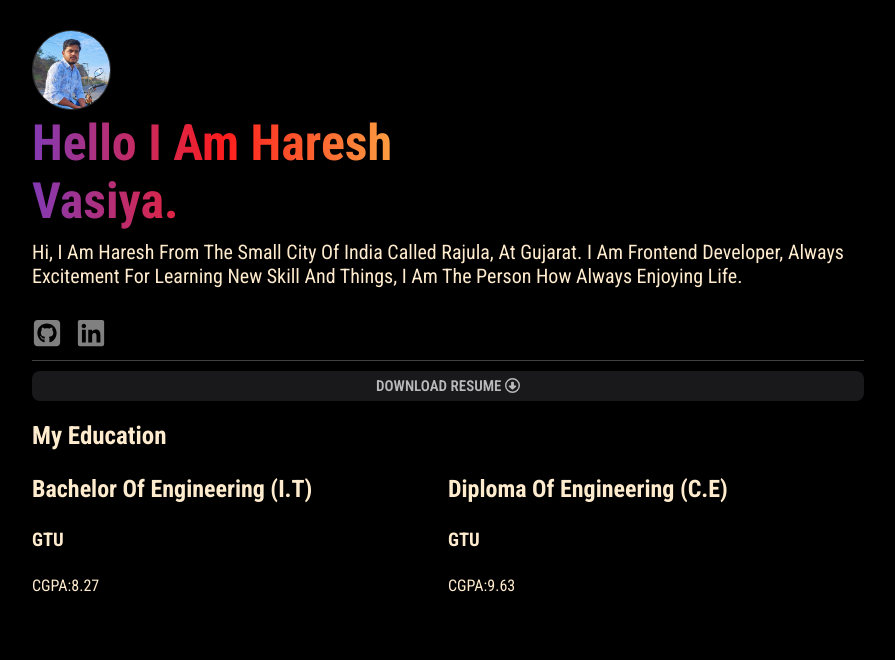
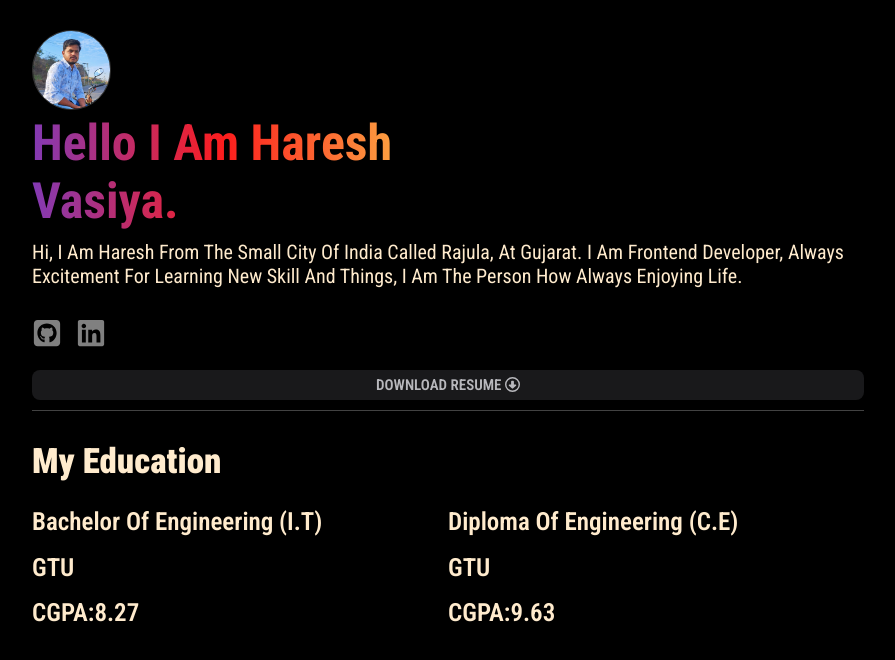
Before and after one commit to haresh-vasiya/portfolio-stie1, a plain HTML site: page index.html in a window 1280 px wide. Shown: the whole page, without its empty margins (192-1087 px from the left). Drawn offline with Linux system fonts and the light colour scheme.

Commit message:
first commit

```diff
--- a/index.html
+++ b/index.html
@@ -1,41 +1,55 @@
 <!DOCTYPE html>
 <html lang="en">
   <head>
-    <meta charset="UTF-8">
-    <meta name="viewport" content="width=device-width, initial-scale=1.0">
+    <meta charset="UTF-8" />
+    <meta name="viewport" content="width=device-width, initial-scale=1.0" />
     <title>Haresh Vasiya</title>
-    <link rel="stylesheet" href="main.css">
-    <script src="https://cdnjs.cloudflare.com/ajax/libs/font-awesome/6.5.2/js/all.min.js" integrity="sha512-u3fPA7V8qQmhBPNT5quvaXVa1mnnLSXUep5PS1qo5NRzHwG19aHmNJnj1Q8hpA/nBWZtZD4r4AX6YOt5ynLN2g==" crossorigin="anonymous" referrerpolicy="no-referrer"></script>
+    <link rel="stylesheet" href="main.css" />
+    <script
+      src="https://cdnjs.cloudflare.com/ajax/libs/font-awesome/6.5.2/js/all.min.js"
+      integrity="sha512-u3fPA7V8qQmhBPNT5quvaXVa1mnnLSXUep5PS1qo5NRzHwG19aHmNJnj1Q8hpA/nBWZtZD4r4AX6YOt5ynLN2g=="
+      crossorigin="anonymous"
+      referrerpolicy="no-referrer"
+    ></script>
   </head>
   <body>
     <main class="container">
       <section class="intro">
-            <img src="/assets/IMG_20240307_090447.jpg" alt="profile-pic">
-            <h1 class="banner-text">
-                Hello I am Haresh Vasiya.
-            </h1>
+        <img src="/assets/IMG_20240307_090447.jpg" alt="profile-pic" />
+        <h1 class="banner-text">Hello I am Haresh Vasiya.</h1>
         <p>
-                hi, i am haresh from the small city of india called rajula, at Gujarat. I am frontend developer, always excitement for learning new skill and things, i am the person how always enjoying life.
+          hi, i am haresh from the small city of india called rajula, at
+          Gujarat. I am frontend developer, always excitement for learning new
+          skill and things, i am the person how always enjoying life.
         </p>
-
-                <a href="https://github.com/haresh-vasiya"> <i class="fa-brands fa-square-github icon"></i></a>
-                <a href="https://www.linkedin.com/in/haresh-vasiya?utm_source=share&utm_campaign=share_via&utm_content=profile&utm_medium=android_app"><i class="fa-brands fa-linkedin icon"></i></a>
+        <div class="social-btn">
+          <a href="https://github.com/haresh-vasiya">
+            <i class="fa-brands fa-square-github icon"></i
+          ></a>
+          <a
+            href="https://www.linkedin.com/in/haresh-vasiya?utm_source=share&utm_campaign=share_via&utm_content=profile&utm_medium=android_app"
+            ><i class="fa-brands fa-linkedin icon"></i
+          ></a>
+        </div>
+        <div class="cv-btn">
+          <a href="assets/Haresh Vasiya's Resume.pdf"
+            >download resume <i class="fa-regular fa-circle-down"></i
+          ></a>
+        </div>
       </section>
       <section class="education">
-            <button class="cv-btn"> <a href="assets/Haresh Vasiya's Resume.pdf">download resume <i class="fa-regular fa-circle-down"></i></a> </button>
         <h1>my education</h1>
         <div class="qualification">
-
-                <span>
-                    <h2>bachelor of engineering (I.T)</h2>
-                    <h3>GTU</h3>
-                    <p>CGPA:8.27</p>
-                </span>
-                <span>
-                    <h2>diploma of engineering (c.e)</h2>
-                    <h3>GTU</h3>
-                    <p>CGPA:9.63</p>
-                </span>
+          <ul>
+            <li>bachelor of engineering (I.T)</li>
+            <li>GTU</li>
+            <li>CGPA:8.27</li>
+          </ul>
+          <ul>
+            <li>diploma of engineering (c.e)</li>
+            <li>GTU</li>
+            <li>CGPA:9.63</li>
+          </ul>
         </div>
       </section>
     </main>
--- a/main.css
+++ b/main.css
@@ -1,23 +1,22 @@
-@import url('https://fonts.googleapis.com/css2?family=Oswald:wght@200..700&family=Roboto+Condensed:ital,wght@0,100..900;1,100..900&display=swap');
+@import url("https://fonts.googleapis.com/css2?family=Oswald:wght@200..700&family=Roboto+Condensed:ital,wght@0,100..900;1,100..900&display=swap");
 
-:root{
-    --font1:"Oswald", sans-serif;
-    --font2:"Roboto Condensed", sans-serif;
+:root {
+  --font1: "Oswald", sans-serif;
+  --font2: "Roboto Condensed", sans-serif;
 }
 
-
-*{
+* {
   padding: 0px;
   margin: 0px;
   box-sizing: border-box;
 }
 
-body{
+body {
   background-color: black;
   color: blanchedalmond;
 }
 
-main{
+main {
   display: flex;
   flex-flow: column wrap;
   align-content: center;
@@ -31,26 +30,29 @@ img {
   border: 1.5px solid #80808069;
 }
 
-
-.intro{
+.intro {
   width: 65vw;
   margin-top: 30px;
   padding-bottom: 10px;
   border-bottom: 1px solid #a1a1a169;
-
 }
 
-.banner-text{
+.banner-text {
   text-transform: capitalize;
   font-family: var(--font2);
   font-size: 50px;
   color: transparent;
-    background: linear-gradient(90deg, rgba(131,58,180,1) 0%, rgba(253,29,29,1) 50%, rgba(252,176,69,1) 100%);
+  background: linear-gradient(
+    90deg,
+    rgba(131, 58, 180, 1) 0%,
+    rgba(253, 29, 29, 1) 50%,
+    rgba(252, 176, 69, 1) 100%
+  );
   background-clip: text;
   width: 30vw;
 }
 
-.intro p{
+.intro p {
   text-transform: capitalize;
   font-family: var(--font2);
   font-size: 20px;
@@ -68,12 +70,12 @@ img {
 
 /* education section  */
 
-.education{
+.education {
   width: 65vw;
   margin-top: 10px;
 }
 
-.cv-btn{
+.cv-btn {
   width: 100%;
   height: 30px;
   font-family: var(--font2);
@@ -85,19 +87,20 @@ color: rgba(212, 212, 216, 0.856);
   border: none;
   border-radius: 8px;
   text-decoration: none;
+  display: flex;
+  justify-content: center;
+  align-items: center;
+  margin-top: 20px;
 }
 
-
-.cv-btn a{
+.cv-btn a {
   color: rgba(212, 212, 216, 0.856);
   text-decoration: none;
 }
 
-
-
-.cv-btn:hover{
+.cv-btn:hover {
   transition: background-color 0.5s ease-out;
-    background-color: #751aff ;
+  background-color: #751aff;
 }
 
 .qualification {
@@ -109,18 +112,28 @@ text-decoration: none;
   background-color: transparent;
 }
 
-.qualification span{
+.qualification UL {
   width: 50%;
   text-transform: capitalize;
   display: flex;
   flex-flow: column;
   justify-content: space-between;
   height: 15vh;
+  list-style: none;
 }
 
-.education h1{
+.qualification li {
+  font-size: 25px;
+  font-weight: 600;
+}
+
+.education h1 {
   font-family: var(--font2);
   text-transform: capitalize;
-    font-size: 25px;
+  font-size: 35px;
   margin-top: 20px;
+  font-weight: 900;
 }
+
+@media() {
+}
```
Lines whose indentation alone changed are shown as unchanged.
